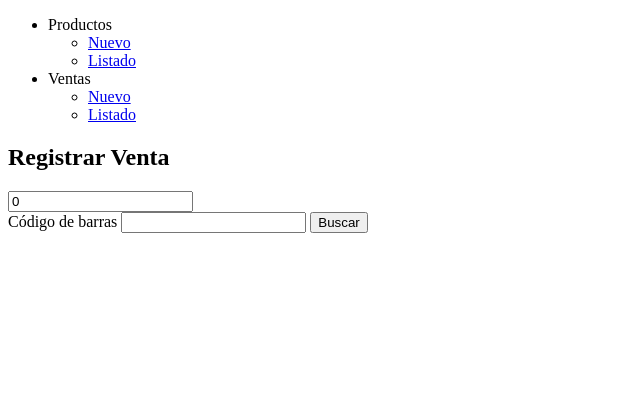
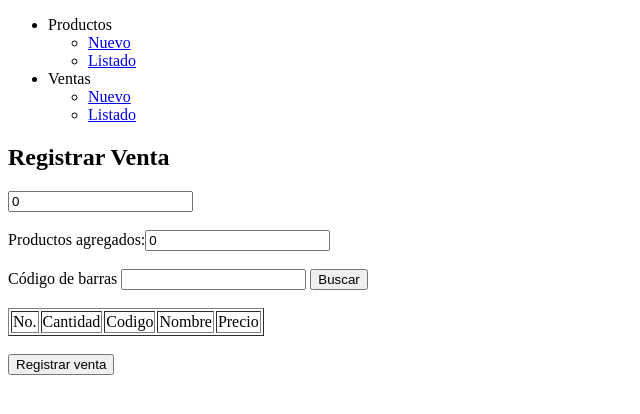
Before and after one commit to Herschel-Gonzalez/curso-programacion-backEnd, a PHP site: page /unidad2/Ventas/venta_nuevo.php in a window 1280 px wide. Shown: the top 414 px of the page, without its empty margins (0-640 px from the left). Run offline with PHP 8.4, Linux system fonts and the light colour scheme.

Commit message:
se agrego registrar venta en txt y descontar existencia de acuerdo a la venta

```diff
--- a/unidad2/Ventas/funciones.php
+++ b/unidad2/Ventas/funciones.php
@@ -47,6 +47,17 @@
         return $producto;
     }
 
+    function crear_renglon($contador){
+        return
+    "<tr>
+        <td>$contador</td>
+        <td><input type='number' name='cant_$contador' id='cant_$contador' value='1'></td>
+        <td><input type='number' name='cod_$contador' readonly id='cod_$producto[1]' value='$producto[1]'></td>
+        <td><input type='text' name='nom_$contador' readonly id='nom_$producto[2]' value='$producto[2]'></td>
+        <td><input type='number' name='prec_$contador' readonly id='prec_$producto[8]' value='$producto[8]'></td>
+    </tr>";
+    }
+
     function renglon_producto($producto,$contador){
 
 
@@ -54,11 +65,11 @@
 
         return
     "<tr>
-        <td>No.</td>
-        <td><input type='number' name='produ_$contador' id='produ_$contador'></td>
-        <td><input type='number' name='producod_$contador' readonly id='producod_$producto[1]' value='$producto[1]'></td>
-        <td>$producto[2]</td>
-        <td>$producto[8]</td>
+        <td>$contador</td>
+        <td><input type='number' name='cant_$contador' id='cant_$contador' value='1'></td>
+        <td><input type='number' name='cod_$contador' readonly id='cod_$contador' value='$producto[1]'></td>
+        <td><input type='text' name='nom_$contador' readonly id='nom_$contador' value='$producto[2]'></td>
+        <td><input type='number' name='prec_$contador' readonly id='prec_$contador' value='$producto[8]'></td>
     </tr>";
     }
 
--- a/unidad2/Ventas/productos/productos.txt
+++ b/unidad2/Ventas/productos/productos.txt
@@ -1,3 +1,3 @@
-23-09-2022 08:15:01 pm@@1234@@Takis@@barcel@@5@@2@@10@@12@@14@@
+23-09-2022 08:15:01 pm@@1234@@Takis@@barcel@@1@@2@@10@@12@@14@@
 23-09-2022 11:55:39 pm@@3333@@Nescafe@@nestle@@2@@4@@10@@34@@40@@
-27-09-2022 08:12:49 pm@@321@@Fresca@@coca-cola@@13@@5@@5@@28@@33
+27-09-2022 08:12:49 pm@@321@@Fresca@@coca-cola@@11@@5@@5@@28@@33
--- a/unidad2/Ventas/venta_listado.php
+++ /dev/null
@@ -1,3 +0,0 @@
-<?php
-
-?>
--- a/unidad2/Ventas/venta_nuevo.php
+++ b/unidad2/Ventas/venta_nuevo.php
@@ -7,19 +7,23 @@
     $input = "";
     $ventas = array();
     $tabla = "";
+    $numero_productos = 0;
+    $aviso = "";
 
-/*
+
     if (isset($_POST['contador'])) {
         $cont = $_POST['contador'];
         if ($_POST['contador']>0) {
+            $numero_productos = $_POST['cont_productos'];
              $i =0;
             while ($i<$cont) {
-                $producto =  buscar_producto($_POST['producod_'.$i]);
-                if ($producto!="") {
-                    array_push($productos,$producto);
-                    $renglon.= renglon_producto($producto,$cont);
-                }
-
+                $renglon.="<tr>";
+                $renglon.="<td>".$i."</td>";
+                $renglon.="<td><input type='number' name='cant_$i' id='cant_$i' value='".$_POST['cant_'.$i]."'></td>";
+                $renglon.="<td><input type='number' name='cod_$i' readonly id='cod_$i' value='".$_POST['cod_'.$i]."'></td>";
+                $renglon.="<td><input type='text' name='nom_$i' readonly id='nom_$i' value='".$_POST['nom_'.$i]."'></td>";
+                $renglon.="<td><input type='number' name='prec_$i' readonly id='prec_$i' value='".$_POST['prec_'.$i]."'></td>";
+                $renglon.="</tr>";
               //  $input.= "<input type='text' id='produ_$cont' name='produ_$cont' value='".$_POST['produ_'.$i]."'/ > ";
                 $i++;
                // $cont++;
@@ -28,7 +32,9 @@
         }
     }
 
-*/
+
+
+
 
     if (isset($_POST['boton']) && $_POST['boton']=='Buscar') {
         //buscar el codigo en archivo de productos
@@ -38,14 +44,27 @@
            // var_dump($producto);
            if ($producto!="") {
             #crear el renglon de la tabla
-            $venta = array();
-            $venta[0]=1;
-            $venta[1]=$producto[1];
-            $venta[2]=$producto[2];
-            $venta[3]=$producto[8];
-            array_push($ventas,$venta);
-            crear_tabla_ventas($ventas);
-            $cont++;
+            $existe = false;
+            if ($_POST['contador']>0) {
+                $contador = $_POST['contador'];
+                for ($i=0; $i < $contador; $i++) {
+                    if ($_POST['codigo']==$_POST['cod_'.$i]) {
+                        $nueva_cantidad = $_POST['cant_'.$i];
+                        $nueva_cantidad++;
+                        $nueva_linea = str_replace("<input type='number' name='cant_$i' id='cant_$i' value='".$_POST['cant_'.$i]."'>","<input type='number' name='cant_$i' id='cant_$i' value='".$nueva_cantidad."'>", $renglon);
+                        $renglon = $nueva_linea;
+                        $existe = true;
+                        $numero_productos++;
+                    }
+                }
+
+            }
+            if ($existe==false) {
+                $renglon.= renglon_producto($producto,$cont);
+                $cont++;
+                $numero_productos++;
+            }
+
            // array_push($productos,renglon_producto($producto,$cont));
            // $input.= "<input type='text' id='produ_$cont' name='produ_$cont' value='".$_POST['codigo']."'/ > ";
            }else{
@@ -58,79 +77,100 @@
 
     }
 
+    //REGISTRAR VENTA
+
+    if (isset($_POST['boton']) && $_POST['boton']=='Registrar venta') {
+        if ($_POST['contador']>0) {
+            if (file_exists("ventas.txt")) {
+                $fh = fopen("ventas.txt",'r+') or die ("Error al crear el archivo");
+
+                //DESCONTAR EXISTENCIAS
+                $contador = $_POST['contador'];
+                $archivo_productos = file("productos/productos.txt");
+
+
+
+
+
+                //sacamos los registros
+                for ($i=0; $i < $contador; $i++) {
+                    $cantidad = intval($_POST['cant_'.$i]);
+                    $codigo = intval($_POST['cod_'.$i]);
+                    $nombre = strval($_POST['nom_'.$i]);
+                    $precio = intval($_POST['prec_'.$i]);
+                    $venta = $cantidad.'@@'.$codigo.'@@'.$nombre.'@@'.$precio.'@@'.$venta."\n";
+
+                    fseek($fh,0,SEEK_END);
+                    fwrite($fh,"$venta") or die("No se puede escribir en el archivo");
+
+
+
+                    //DESCONTAR EXISTENCIAS
+                    $j=0;
+                    while (count($archivo_productos)>$j) {
+                        $registro =  $archivo_productos[$j];
+                        $producto = explode("@@",$registro);
+                        if ($producto[1]==$codigo) {
+                            $linea = $archivo_productos[$j];
+                            $producto = explode("@@",$linea);
+                            $contents = file_get_contents("productos/productos.txt");
+                            $cantidad_existente = $producto[4];
+                            $producto[4]=$cantidad_existente-$cantidad;
+                            $nuevo_producto = implode("@@", $producto);
+                            $contents = str_replace($linea, $nuevo_producto, $contents);
+                            file_put_contents("productos/productos.txt", $contents);
+
+                        }
+                        $j++;
+                    }
+
+
+
+                    $aviso = "Se registro correctamente la venta";
+
+                }
+                fclose($fh);
+
+            }else{
+                $mensaje = "El archivo no existe";
+            }
+        }else{
+            $aviso = "No tienes ninguna venta en proceso";
+        }
+
+    }
+
 
 
 echo <<<_FORM
 <h2>Registrar Venta</h2>
 <form action="venta_nuevo.php" method="POST">
         <input type='text' id='contador' name='contador' value='$cont'/>
-        <label>$mensaje</label><br>
-		<label>Código de barras</label>
+        <label>$mensaje</label><br><br>
+		<label>Productos agregados:</label><input type='number' readonly id='cont_productos' name='cont_productos' value='$numero_productos'><br><br>
+        <label>Código de barras</label>
 		<input type="text" name="codigo" id="codigo"/>
-		<input type="submit" id="boton" name="boton" value="Buscar">
+		<input type="submit" id="buscar" name="boton" value="Buscar">
 
-</form>
-_FORM;
-
-
-function crear_tabla_ventas($ventas){
-    $tabla = '<table border=1>
-            <tr>
+        <br>
+        <br>
+        <table border=1>
+			<tr>
 				<td>No.</td>
 				<td>Cantidad</td>
 				<td>Codigo</td>
 				<td>Nombre</td>
 				<td>Precio</td>
-			</tr>';
-    for ($i=0; $i < count($ventas); $i++) {
-        $venta = $ventas[$i];
-        $tabla.='<tr>';
-        $tabla.='<td>';
-        $tabla.=$i+1;
-        $tabla.='</td>';
-        $tabla.='<td>';
-        $tabla.=$venta[0];
-        $tabla.='</td>';
-        $tabla.='<td>';
-        $tabla.=$venta[1];
-        $tabla.='</td>';
-        $tabla.='<td>';
-        $tabla.=$venta[2];
-        $tabla.='</td>';
-        $tabla.='<td>';
-        $tabla.=$venta[3];
-        $tabla.='</td>';
-        $tabla.='</tr>';
-    }
-    $tabla.='</table>';
-    echo $tabla;
-}
+			</tr>
+            $renglon
+		</table>
 
+        <br>
 
+        <input type="submit" id="buscar" name="boton" value="Registrar venta">
+        $aviso
 
-
-function agregar_nuevo($producto){
-    $existentes = 0;
-    for ($i=0; $i < count($productos); $i++) {
-        $prod = $productos[$i];
-        if ($prod[1]==$producto[1]) {
-            $existentes++;
-            $cantidad_existente = $prod[0];
-            $cantidad_a_agregar = $producto[0];
-            $nueva_cantidad = $cantidad_existente+$cantidad_a_agregar;
-
-            $prod[0]=$nueva_cantidad;
-            $productos[$i]=$prod;
-        }
-    }
-
-    if ($existentes>0) {
-
-    }else{
-        array_push($productos,$producto);
-    }
-
-}
-
+</form>
+_FORM;
 
 ?>
```
Also changed, not shown: unidad2/Ventas/ventas.txt (line endings or trailing spaces).
